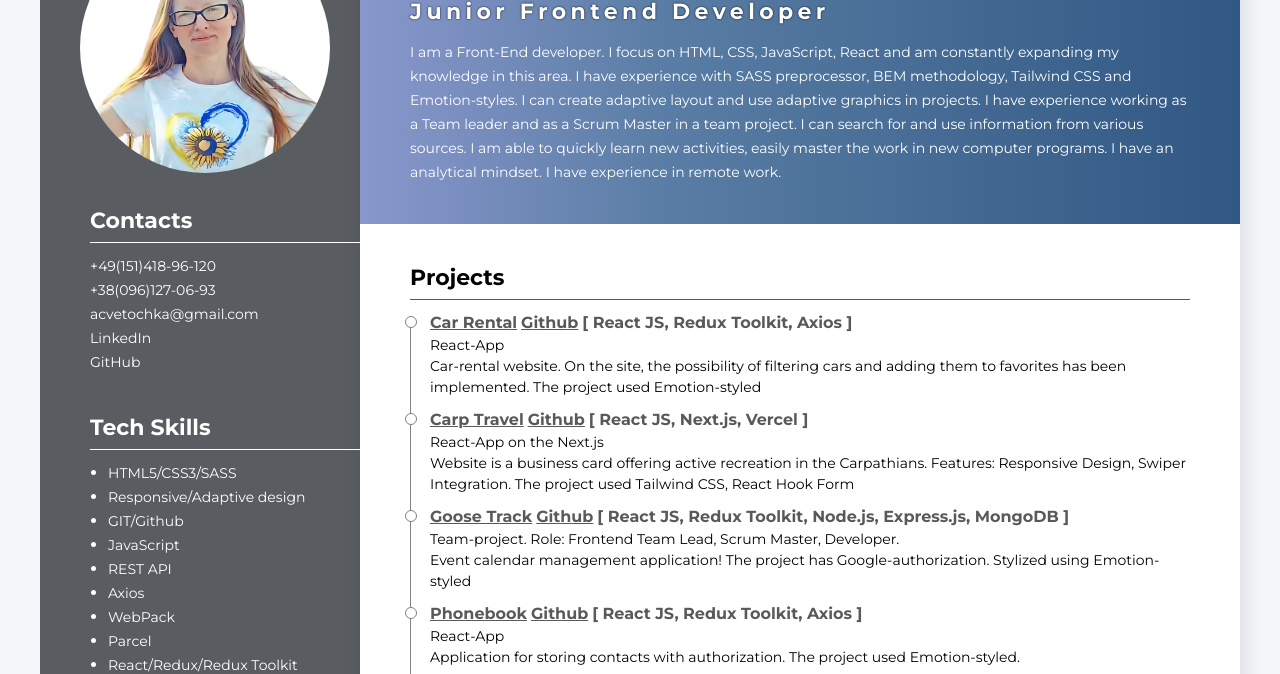
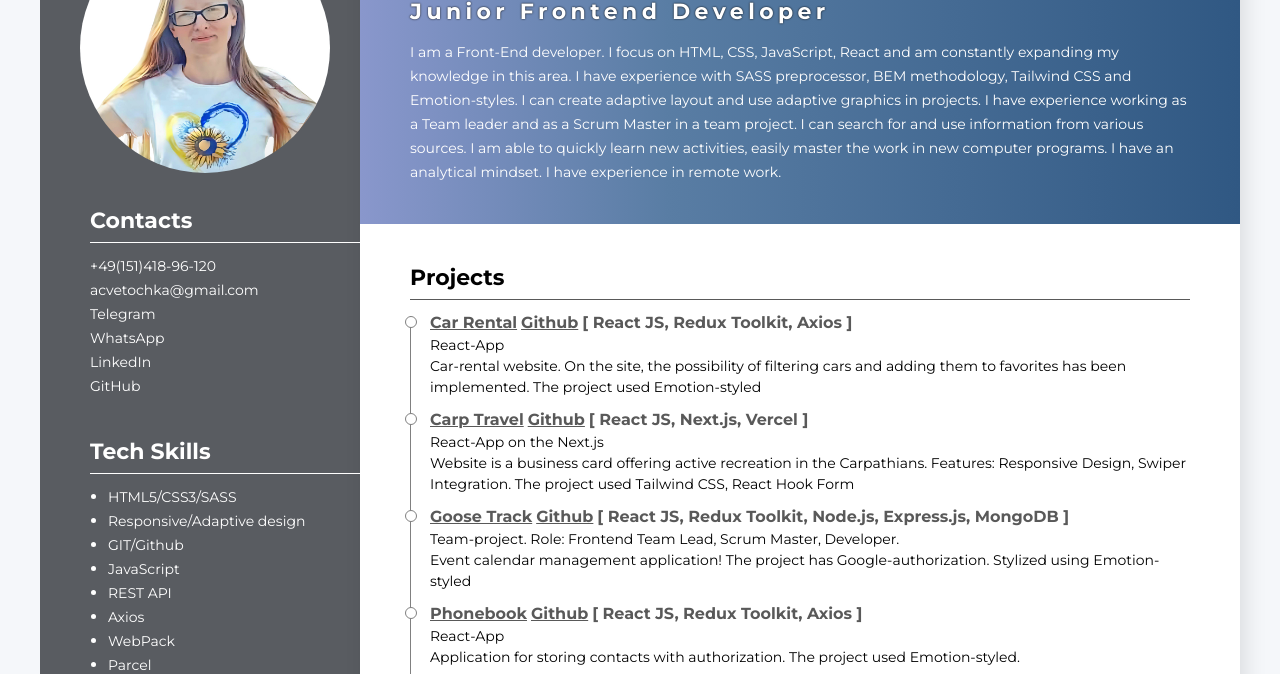
Before and after one commit to acvetochka/Resume, a plain HTML site: page index.html in a window 1280 px wide. Shown: the part 125-799 px from the top of the page. Drawn offline with Linux system fonts and the light colour scheme.

Commit message:
change contacts

```diff
--- a/index.html
+++ b/index.html
@@ -194,8 +194,10 @@
             <div class="contacts">
                 <h3 class="sidebar-title">Contacts</h3>
                 <a href="tel:+4915141896120" class="contact-link">+49(151)418-96-120</a>
-                <a href="tel:+380961270693" class="contact-link">+38(096)127-06-93</a>
                 <a href="mailto:acvetochka@gmail.com" class="contact-link">acvetochka@gmail.com</a>
+                <a href="https://t.me/acvetochka" target="_blank" class="contact-link">Telegram</a>
+                <a href="https://wa.me/30961270693" target="_blank" class="contact-link">WhatsApp</a>
+                <!-- <a href="tel:+380961270693" class="contact-link">+38(096)127-06-93</a> -->
                 <a href="https://www.linkedin.com/in/alona-kuznietsova/" target="_blank"
                     class="contact-link">LinkedIn</a>
                 <a href="https://github.com/acvetochka" target="_blank" class="contact-link">GitHub</a>
```
